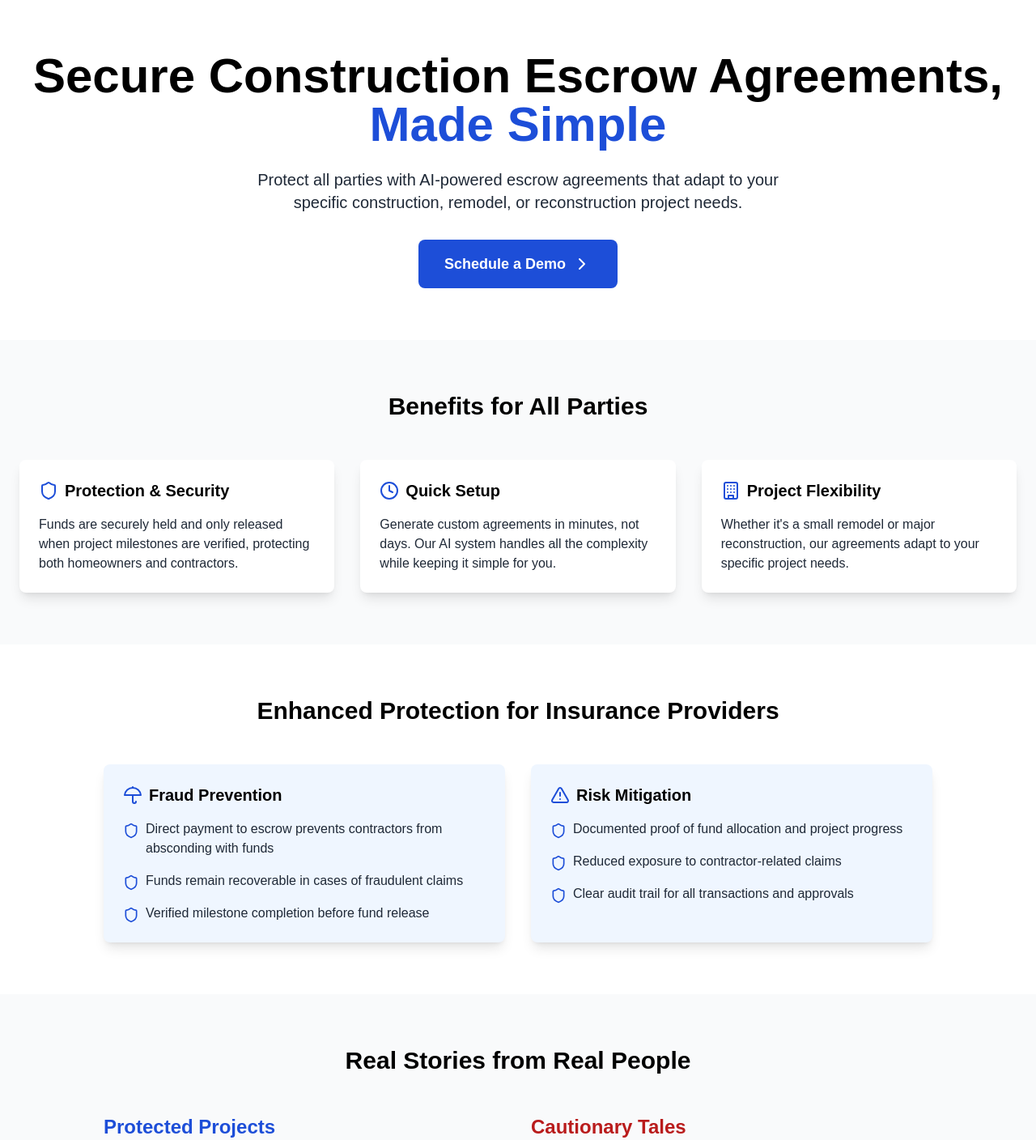
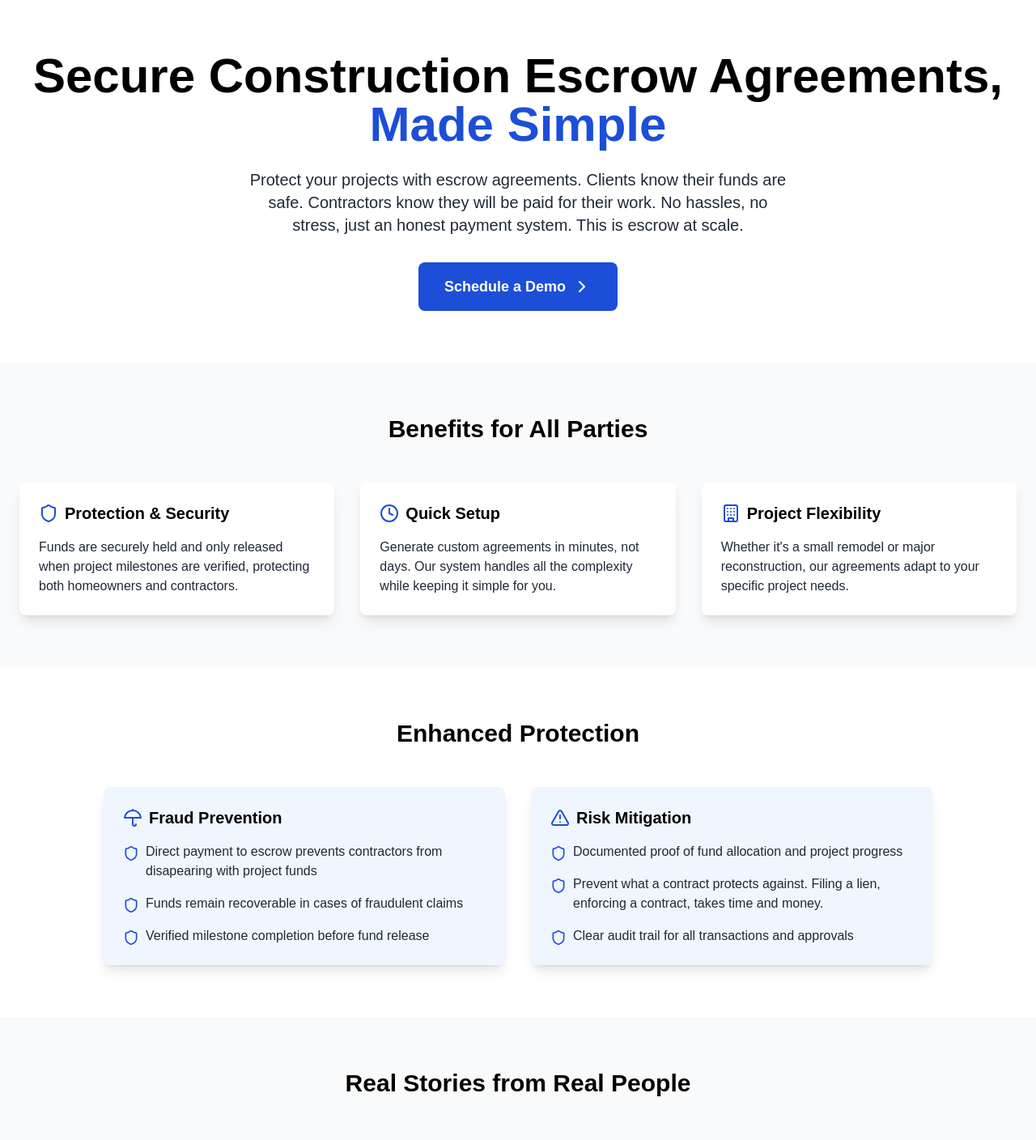
Before and after one commit to john-e-v/escrow-landing, a Next.js app: page / in a window 1280 px wide. Shown: the top 1408 px of the page at 81% size. Built offline with nearby package versions, Linux system fonts and the light colour scheme.

Commit message:
Update page.tsx
Wording changes.

```diff
--- a/app/page.tsx
+++ b/app/page.tsx
@@ -38,7 +38,7 @@ export default function Home() {
               <span className="text-blue-700">Made Simple</span>
             </h1>
             <p className="text-xl text-gray-800 mb-8 max-w-2xl">
-              Protect all parties with AI-powered escrow agreements that adapt to your specific construction, remodel, or reconstruction project needs.
+              Protect your projects with escrow agreements. Clients know their funds are safe. Contractors know they will be paid for their work. No hassles, no stress, just an honest payment system. This is escrow at scale.
             </p>
             <a
   href="https://www.calendly.com/clrblt"
@@ -81,7 +81,7 @@ export default function Home() {
                 </CardTitle>
               </CardHeader>
               <CardContent>
-                <p className="text-gray-800">Generate custom agreements in minutes, not days. Our AI system handles all the complexity while keeping it simple for you.</p>
+                <p className="text-gray-800">Generate custom agreements in minutes, not days. Our system handles all the complexity while keeping it simple for you.</p>
               </CardContent>
             </Card>
 
@@ -106,7 +106,7 @@ export default function Home() {
       <section className="py-16 bg-white">
         <div className="container mx-auto px-6">
           <h2 className="text-3xl font-bold text-center mb-12 text-black">
-            Enhanced Protection for Insurance Providers
+            Enhanced Protection
           </h2>
           <div className="grid md:grid-cols-2 gap-8 max-w-5xl mx-auto">
             <Card className="bg-blue-50">
@@ -122,7 +122,7 @@ export default function Home() {
                 <ul className="space-y-4 text-gray-800">
                   <li className="flex items-start">
                     <Shield className="mr-2 h-5 w-5 text-blue-700 mt-1 flex-shrink-0" />
-                    <span>Direct payment to escrow prevents contractors from absconding with funds</span>
+                    <span>Direct payment to escrow prevents contractors from disapearing with project funds</span>
                   </li>
                   <li className="flex items-start">
                     <Shield className="mr-2 h-5 w-5 text-blue-700 mt-1 flex-shrink-0" />
@@ -153,7 +153,7 @@ export default function Home() {
                   </li>
                   <li className="flex items-start">
                     <Shield className="mr-2 h-5 w-5 text-blue-700 mt-1 flex-shrink-0" />
-                    <span>Reduced exposure to contractor-related claims</span>
+                    <span>Prevent what a contract protects against. Filing a lien, enforcing a contract, takes time and money.</span>
                   </li>
                   <li className="flex items-start">
                     <Shield className="mr-2 h-5 w-5 text-blue-700 mt-1 flex-shrink-0" />
```
